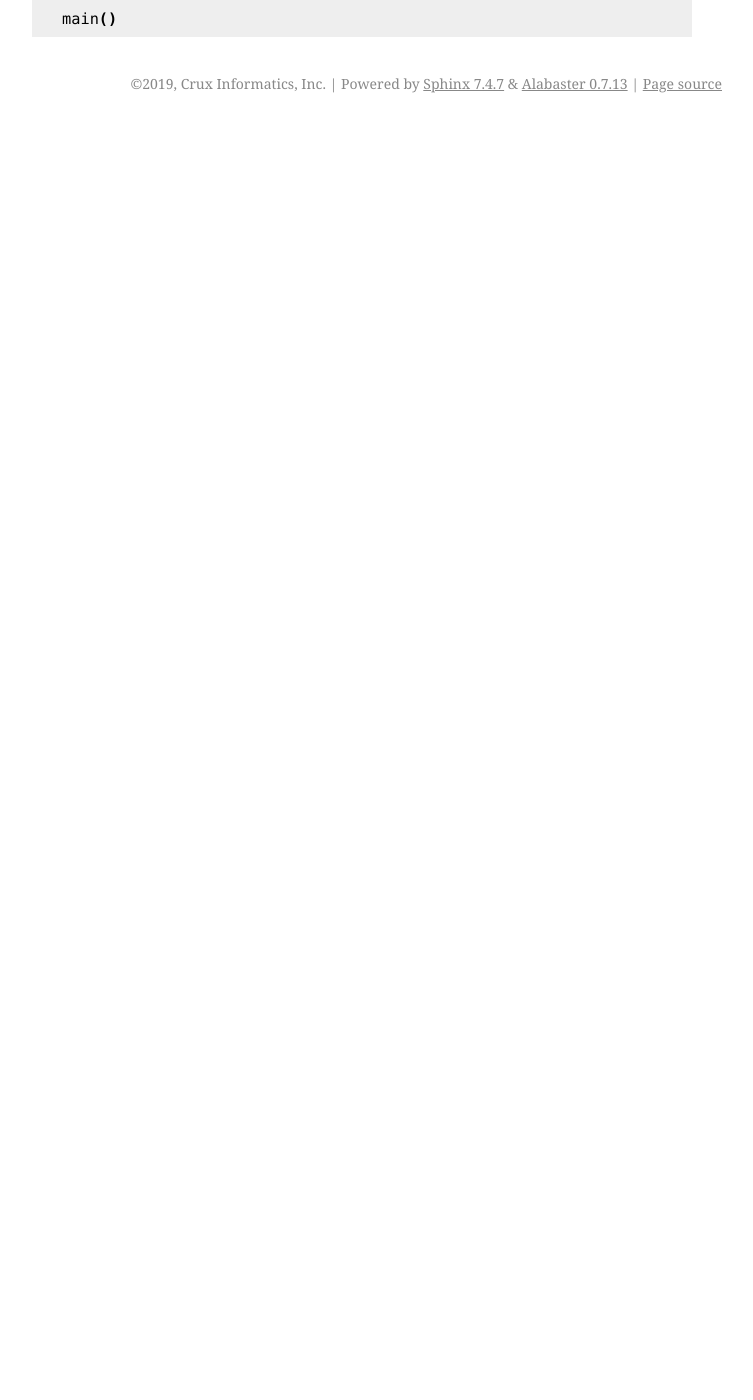
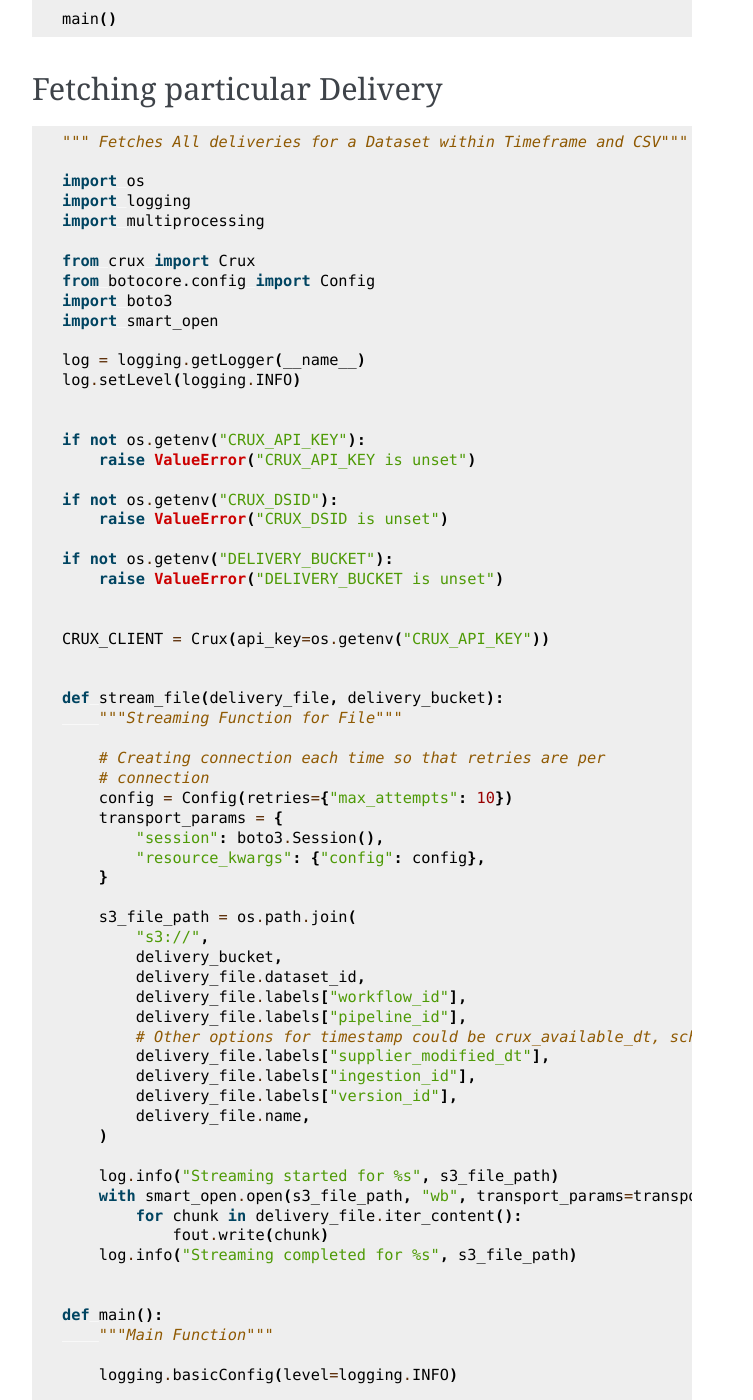
Before and after one commit to cruxinformatics/crux-python, a Sphinx documentation site: the page built from docs/delivery.md, in a window 1280 px wide and 1400 px high, scrolled down 6213 px. Shown: the whole window, without its empty margins (388-1141 px from the left). Built offline with Sphinx 7.4.7, drawn with Linux system fonts in a browser that asks for light colours; pages that are not in the unit, such as notebooks, are missing from menus; before the commit the page ends 6336 px from its top, so only the background shows below that; some of the changed text lies outside the part shown.

Commit message:
Adding small changes.

````diff
--- a/docs/delivery.md
+++ b/docs/delivery.md
@@ -301,3 +301,98 @@ def main():
 
 main()
 ```
+
+
+## Fetching particular Delivery
+
+
+```python
+""" Fetches All deliveries for a Dataset within Timeframe and CSV"""
+
+import os
+import logging
+import multiprocessing
+
+from crux import Crux
+from botocore.config import Config
+import boto3
+import smart_open
+
+log = logging.getLogger(__name__)
+log.setLevel(logging.INFO)
+
+
+if not os.getenv("CRUX_API_KEY"):
+    raise ValueError("CRUX_API_KEY is unset")
+
+if not os.getenv("CRUX_DSID"):
+    raise ValueError("CRUX_DSID is unset")
+
+if not os.getenv("DELIVERY_BUCKET"):
+    raise ValueError("DELIVERY_BUCKET is unset")
+
+
+CRUX_CLIENT = Crux(api_key=os.getenv("CRUX_API_KEY"))
+
+
+def stream_file(delivery_file, delivery_bucket):
+    """Streaming Function for File"""
+
+    # Creating connection each time so that retries are per
+    # connection
+    config = Config(retries={"max_attempts": 10})
+    transport_params = {
+        "session": boto3.Session(),
+        "resource_kwargs": {"config": config},
+    }
+
+    s3_file_path = os.path.join(
+        "s3://",
+        delivery_bucket,
+        delivery_file.dataset_id,
+        delivery_file.labels["workflow_id"],
+        delivery_file.labels["pipeline_id"],
+        # Other options for timestamp could be crux_available_dt, schedule_dt or asOf
+        delivery_file.labels["supplier_modified_dt"],
+        delivery_file.labels["ingestion_id"],
+        delivery_file.labels["version_id"],
+        delivery_file.name,
+    )
+
+    log.info("Streaming started for %s", s3_file_path)
+    with smart_open.open(s3_file_path, "wb", transport_params=transport_params) as fout:
+        for chunk in delivery_file.iter_content():
+            fout.write(chunk)
+    log.info("Streaming completed for %s", s3_file_path)
+
+
+def main():
+    """Main Function"""
+
+    logging.basicConfig(level=logging.INFO)
+
+    dataset_id = os.getenv("CRUX_DSID")
+    delivery_id = os.getenv("CRUX_DELIVERY_ID")
+    dataset = CRUX_CLIENT.get_dataset(dataset_id)
+    delivery_bucket = os.getenv("DELIVERY_BUCKET")
+
+    delivery_object = dataset.get_delivery(delivery_id)
+
+    processes = []
+
+    for delivery_file in delivery_object.get_data():
+        process = multiprocessing.Process(
+            target=stream_file, args=(delivery_file, delivery_bucket)
+        )
+        processes.append(process)
+
+    # Start all processes
+    for process in processes:
+        process.start()
+    # Make sure all processes have finished
+    for process in processes:
+        process.join()
+
+
+main()
+```
````
